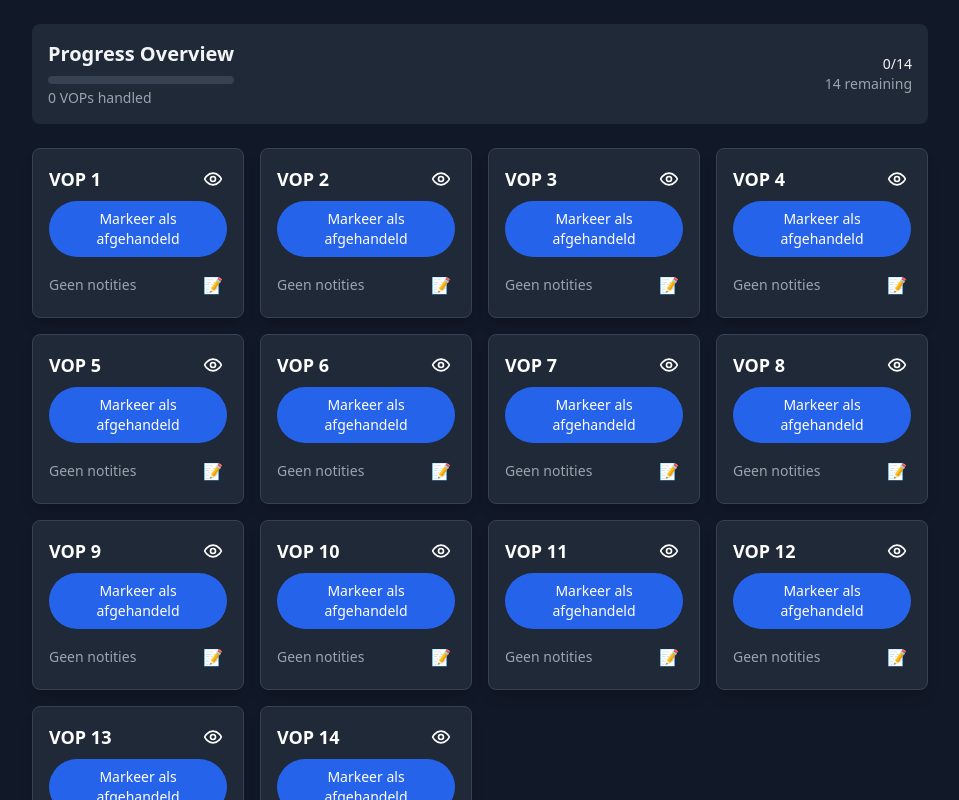
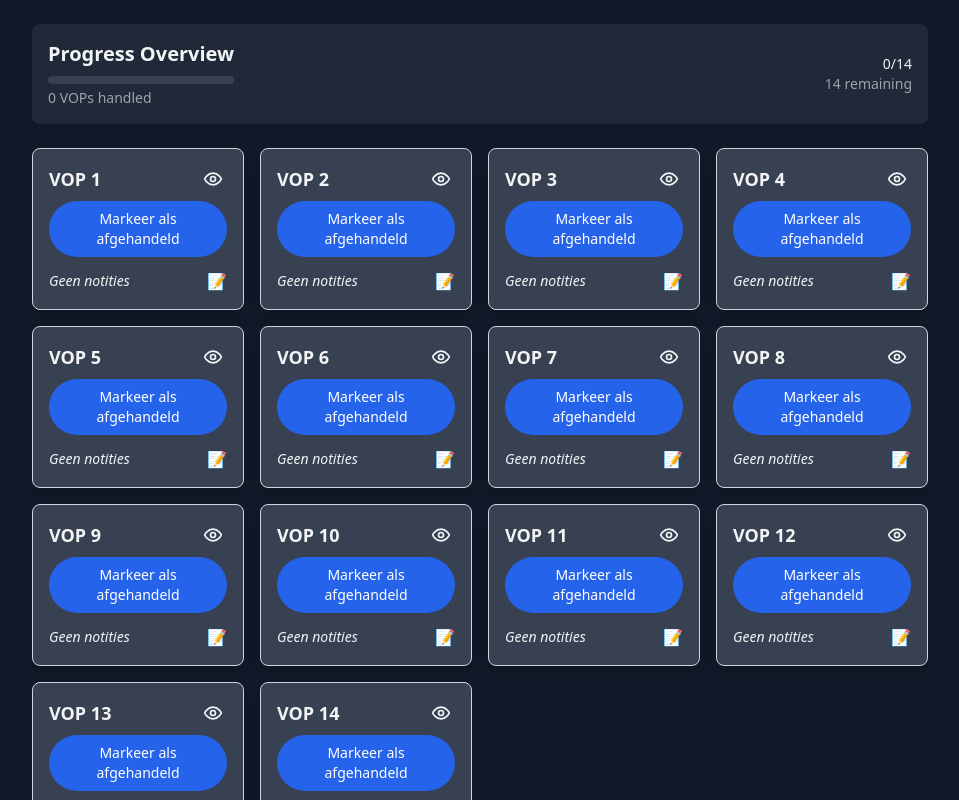
Before and after one commit to Brandjuh/brandjuh.github.io, a React (Vite) app: page / in a window 1280 px wide. Shown: the top 800 px of the page, without its empty margins (160-1119 px from the left). Built offline with nearby package versions, Linux system fonts and the light colour scheme.

Commit message:
Update VopItem.tsx

```diff
--- a/src/components/VopItem.tsx
+++ b/src/components/VopItem.tsx
@@ -1,7 +1,12 @@
 import React, { useState } from 'react';
 import { EyeIcon, EyeOffIcon } from 'lucide-react';
 
-interface Vop { id: number; done: boolean; hidden: boolean; note: string; }
+interface Vop {
+  id: number;
+  done: boolean;
+  hidden: boolean;
+  note: string;
+}
 
 interface Props {
   vop: Vop;
@@ -14,44 +19,80 @@ const VopItem: React.FC<Props> = ({ vop, onToggleDone, onToggleHidden, onUpdateN
   const [editing, setEditing] = useState(false);
   const [tempNote, setTempNote] = useState(vop.note);
 
-  const saveNote = () => { onUpdateNote?.(tempNote); setEditing(false); };
+  const saveNote = () => {
+    onUpdateNote?.(tempNote);
+    setEditing(false);
+  };
 
   return (
-    <div className={`flex flex-col p-4 rounded-lg shadow-lg bg-gray-800 text-white transition-colors ${vop.done ? 'border-green-500 border' : 'border-gray-700 border'}`}>
+    <div
+      className={`flex flex-col p-4 rounded-lg shadow-lg transition-colors ${
+        vop.hidden
+          ? 'bg-gray-800 text-gray-400'
+          : vop.done
+          ? 'bg-green-50 text-gray-800'
+          : 'bg-white text-gray-900'
+      } dark:bg-gray-700 dark:text-gray-100 border ${
+        vop.hidden
+          ? 'border-gray-600'
+          : vop.done
+          ? 'border-green-500'
+          : 'border-gray-300'
+      }`}
+    >
+      {/* Header met VOP-id en hide toggle */}
       <div className="flex justify-between items-center mb-2">
         <span className="text-lg font-semibold">VOP {vop.id}</span>
         <button onClick={onToggleHidden} className="p-1">
-          {vop.hidden ? <EyeOffIcon className="h-5 w-5" /> : <EyeIcon className="h-5 w-5" />}
+          {vop.hidden ? (
+            <EyeOffIcon className="h-5 w-5" />
+          ) : (
+            <EyeIcon className="h-5 w-5" />
+          )}
         </button>
       </div>
-      <div className="flex justify-between items-center mb-3">
+
+      {/* Toggle afgehandeld-knop */}
+      <div className="mb-3">
         <button
           onClick={onToggleDone}
-          className={`px-4 py-2 rounded-full text-sm font-medium transition-colors ${
+          className={`w-full px-4 py-2 rounded-full text-sm font-medium transition-colors ${
             vop.done
-              ? 'bg-green-600 hover:bg-green-700'
-              : 'bg-blue-600 hover:bg-blue-700'
+              ? 'bg-green-600 text-white hover:bg-green-700'
+              : 'bg-blue-600 text-white hover:bg-blue-700'
           }`}
         >
           {vop.done ? 'Afgehandeld' : 'Markeer als afgehandeld'}
         </button>
       </div>
-      <div className="flex justify-between items-center">
+
+      {/* Notitie sectie */}
+      <div className="flex items-center space-x-2">
         {editing ? (
           <input
             type="text"
-            className="flex-grow bg-gray-700 border border-gray-600 rounded px-2 py-1 mr-2"
+            className="flex-grow bg-transparent border border-gray-500 rounded px-2 py-1"
             value={tempNote}
             onChange={(e) => setTempNote(e.target.value)}
           />
         ) : (
-          <span className="text-sm text-gray-400">{vop.note || 'Geen notities'}</span>
+          <span className="flex-grow text-sm italic">
+            {vop.note || 'Geen notities'}
+          </span>
         )}
-        <button onClick={() => editing ? saveNote() : setEditing(true)} className="p-1">
-          {editing ? '💾' : '📝'}
-        </button>
+        {editing ? (
+          <>
+            <button onClick={saveNote} className="text-green-500">💾</button>
+            <button onClick={() => setEditing(false)} className="text-red-500">✖️</button>
+          </>
+        ) : (
+          <button onClick={() => setEditing(true)} className="text-gray-500 hover:text-gray-700 dark:text-gray-300">
+            📝
+          </button>
+        )}
       </div>
     </div>
   );
 };
+
 export default VopItem;
```
